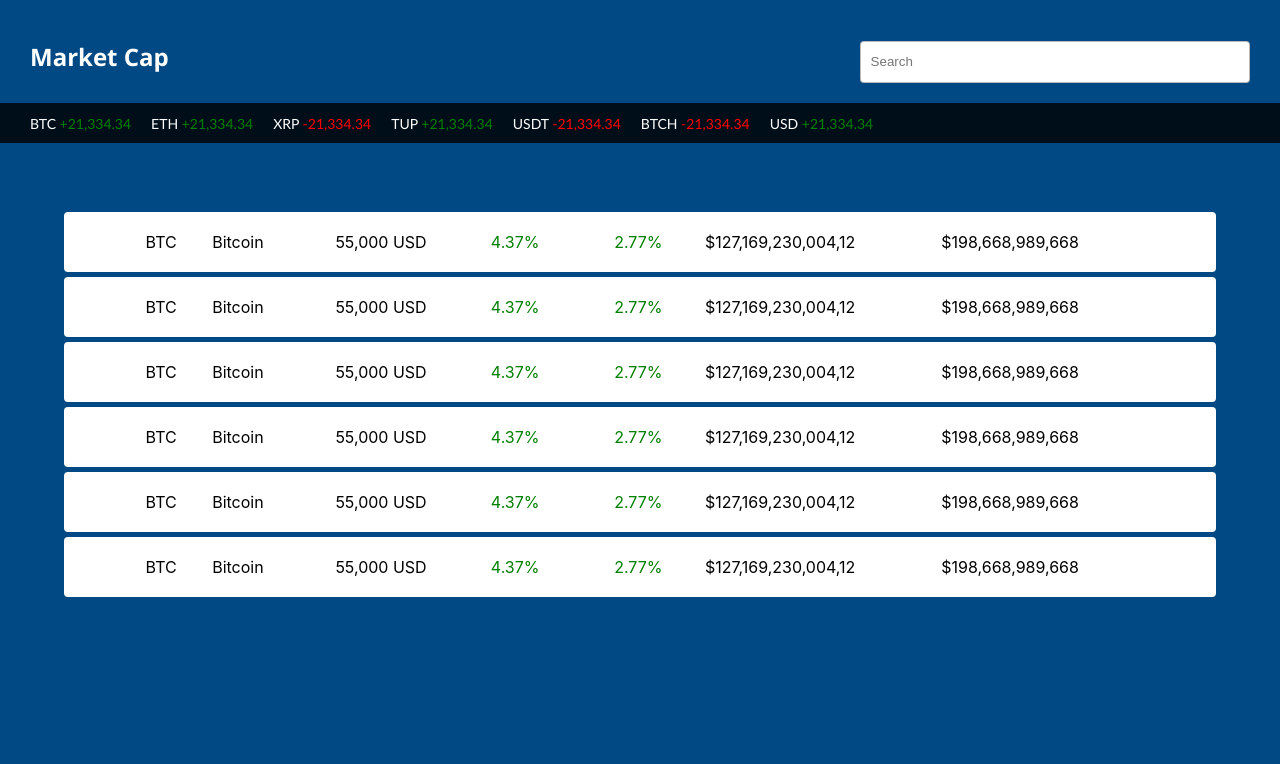
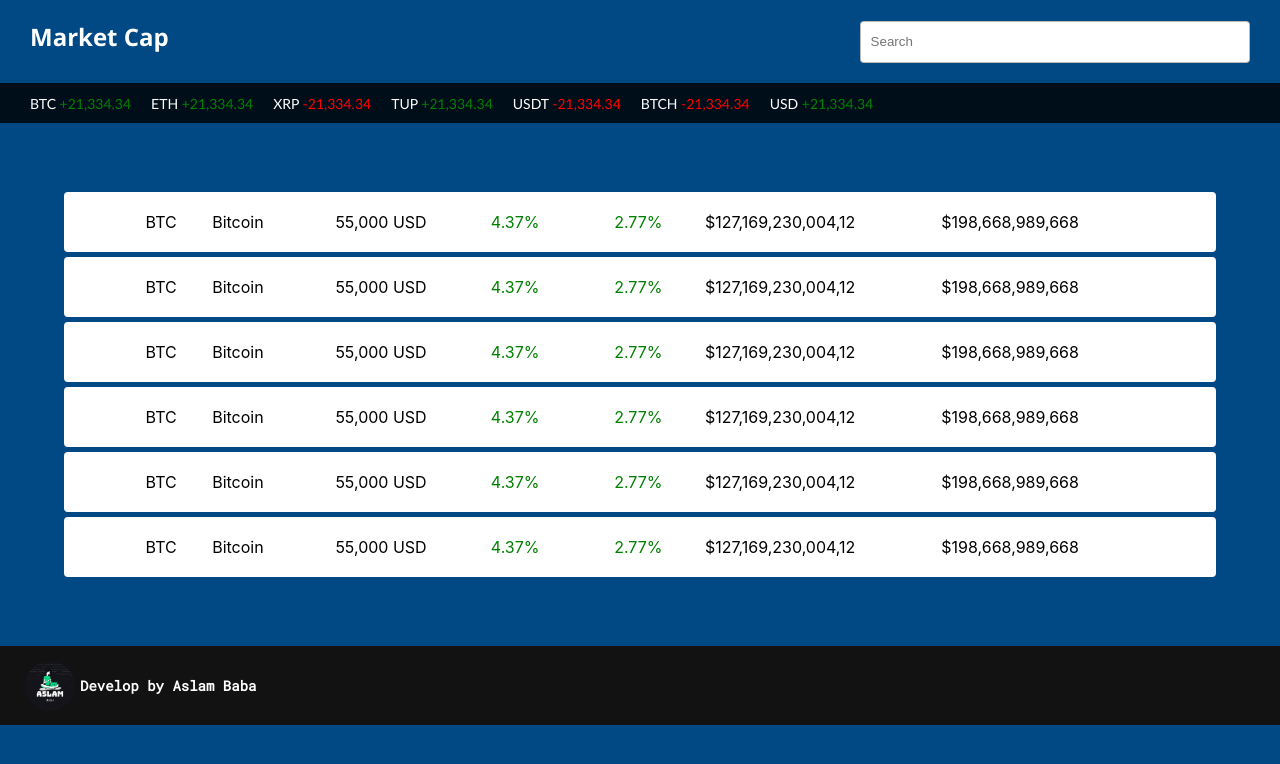
Before and after one commit to aslambaba/Market-Cap, a Next.js app: page / in a window 1280 px wide. Shown: the top 764 px of the page. Built offline with nearby package versions, Linux system fonts and the light colour scheme.

Commit message:
Add Footer

```diff
--- /dev/null
+++ b/components/Footer/Footer.module.css
@@ -0,0 +1,42 @@
+@import url('https://fonts.googleapis.com/css2?family=Roboto+Mono&display=swap');
+.FooterSignature{
+    bottom: 0;
+    left: 0;
+    right: 0;
+    background-color: #121212;
+    padding: 10px 20px;
+    color: white;
+}
+.Identity{
+    width: 60%;
+    text-align: left;
+    display: inline-block;
+}
+.Identity img{
+    margin: 0px 5px;
+    border-radius: 50%;
+    height: 50px;
+    display: inline-block;
+    margin-top: 5px;
+}
+.Identity h4{
+    font-family: 'Roboto Mono', monospace;
+    margin: 0;
+    margin-top: 20px;
+    position: absolute;
+    font-size: 14px;
+    display: inline-block;
+}
+.SocialMedia{
+    margin-top: 20px;
+    position: absolute;
+    color: white;
+    width: 30%;
+    display: inline-block;
+    text-align: right;
+}
+.aslambabaSocialicons{
+    color: white;
+    font-size: 22px;
+    margin: 0px 5px;
+}
--- /dev/null
+++ b/components/Footer/index.js
@@ -0,0 +1,21 @@
+import styles from './Footer.module.css';
+import './Footer.module.css';
+// import { FaFacebookSquare, FaInstagram, FaGithub, FaLinkedin } from "react-icons/fa";
+function Footer() {
+    return (
+        <div className={styles.FooterSignature}>
+            <div className={styles.Identity}>
+                <img src='/Aslam.png' />
+                <h4>Develop by Aslam Baba</h4>
+            </div>
+            {/* <div className='SocialMedia'>
+                <a href='https://facebook.com/aslambabaofficial' target='_blank' rel="noopener noreferrer"><FaFacebookSquare className='aslambabaSocialicons' /></a>
+                <a href='https://instagram.com/aslambaba91r' target='_blank' rel="noopener noreferrer"><FaInstagram className='aslambabaSocialicons' /></a>
+                <a href='https://github.com/aslambaba' target='_blank' rel="noopener noreferrer"><FaGithub className='aslambabaSocialicons' /></a>
+                <a href='https://linkedin.com/in/aslamsarfraz/' target='_blank' rel="noopener noreferrer"><FaLinkedin className='aslambabaSocialicons' /></a>
+             </div> */}
+        </div>
+    )
+}
+
+export default Footer;
--- a/pages/index.js
+++ b/pages/index.js
@@ -1,6 +1,7 @@
 import Head from 'next/head'
 import MainHeader from '../components/MainHeader'
 import StockLine from '../components/StockLine'
+import Footer from '../components/Footer'
 import Coin from '../components/Coin'
 import styles from '../styles/Home.module.css'
 
@@ -21,6 +22,7 @@ export default function Home() {
         <Coin />
         <Coin />
       </div>
+      <Footer/>
     </div>
   )
 }
--- a/styles/Home.module.css
+++ b/styles/Home.module.css
@@ -1,6 +1,3 @@
-.container{
-    margin: 20px 0px;
-}
 .MainBody{
     padding: 5%;
 }
```
Also changed, not shown: public/Aslam.png (added).
